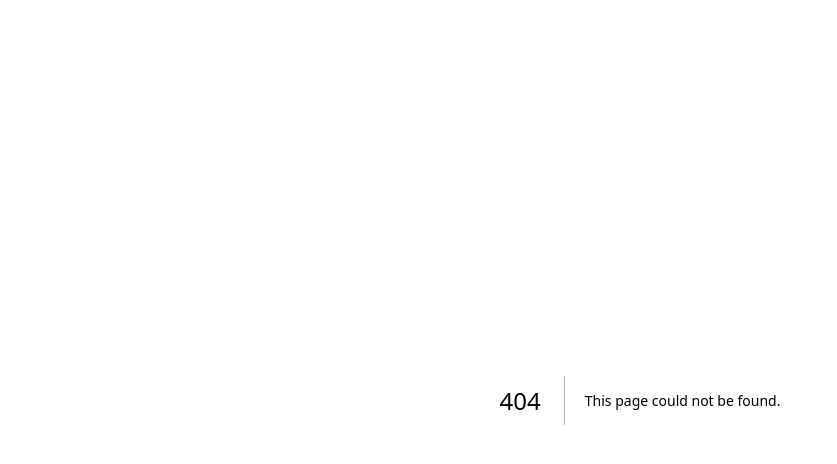
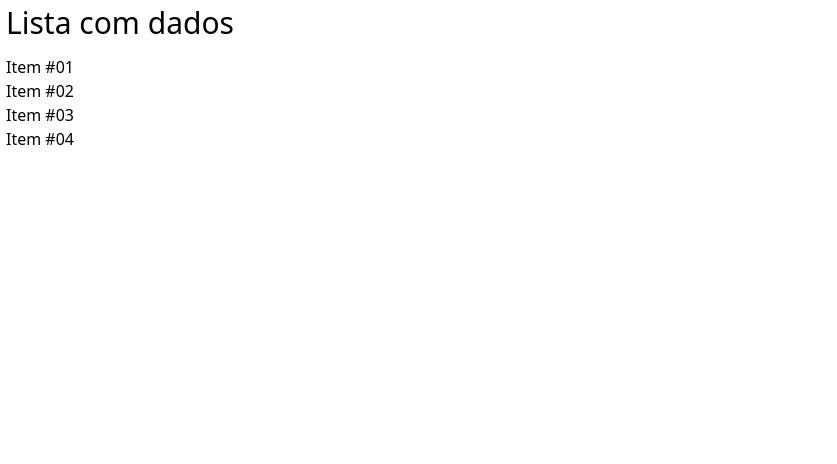
Before and after one commit to heberGustavo/react-with-next-web, a Next.js app in the folder execicios/: page /basicos/componenteComFilhos in a window 1280 px wide. Before the commit this address had no page. Shown: the top 464 px of the page, without its empty margins (0-837 px from the left). Built offline with nearby package versions, Linux system fonts and the light colour scheme.

Commit message:
Components with children

```diff
--- /dev/null
+++ b/execicios/components/ItemLista.jsx
@@ -0,0 +1,5 @@
+export default function ItemLista(props){
+    return (
+        <li>{props.valor}</li>
+    );
+}
--- /dev/null
+++ b/execicios/components/Lista.jsx
@@ -0,0 +1,7 @@
+export default function Lista(props){
+    return (
+        <ul>
+            {props.children}
+        </ul>
+    );
+}
--- /dev/null
+++ b/execicios/src/pages/basicos/componenteComFilhos.jsx
@@ -0,0 +1,16 @@
+import ItemLista from "../../../components/ItemLista";
+import Lista from "../../../components/Lista";
+
+export default function componenteComFilhos() {
+    return (
+        <div>
+            <h1 style={{fontSize: "30px", marginBottom: "10px"}}>Lista com dados</h1>
+            <Lista>
+                <ItemLista valor="Item #01" />
+                <ItemLista valor="Item #02" />
+                <ItemLista valor="Item #03" />
+                <ItemLista valor="Item #04" />
+            </Lista>
+        </div>
+    );
+}
```
